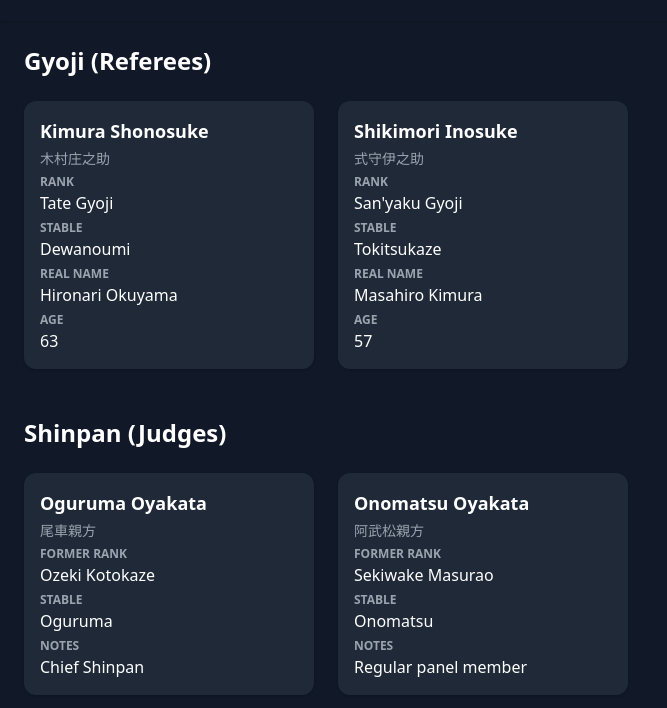
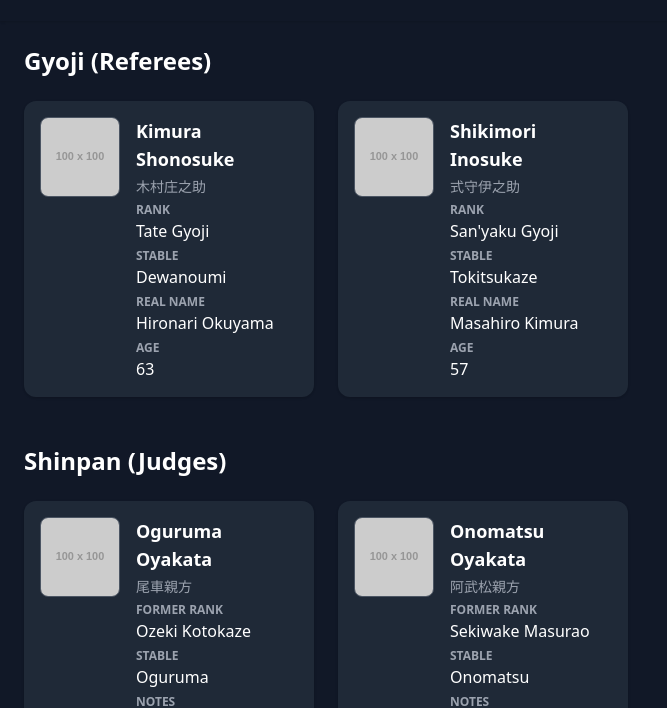
Before and after one commit to Gwazyjustcause/sumo-officials, a plain HTML site: page index.html in a window 1280 px wide. Shown: the part 91-799 px from the top of the page, without its empty margins (0-667 px from the left). Drawn offline with nearby package versions, Linux system fonts and the light colour scheme; placeholder pictures from the web are drawn by us.

Commit message:
Update index.html

```diff
--- a/index.html
+++ b/index.html
@@ -52,24 +52,11 @@
   </footer>
 
   <script>
-   async function loadData() {
-  const [gyoji, shinpan] = await Promise.all([
-    fetch("gyoji.json").then(res => res.json()),
-    fetch("shinpan.json").then(res => res.json())
-  ]);
-
-  const gyojiGrid = document.querySelectorAll("main section")[0].querySelector(".grid");
-  const shinpanGrid = document.querySelectorAll("main section")[1].querySelector(".grid");
-
-  gyojiGrid.innerHTML = gyoji.map(d => createCard(d, true)).join("");
-  shinpanGrid.innerHTML = shinpan.map(d => createCard(d, false)).join("");
-}
-
-loadData();
-
     function createCard(data, isGyoji) {
       return `
-        <div class="card rounded-xl p-4 shadow text-white">
+        <div class="card flex items-start space-x-4 p-4 rounded-xl shadow text-white">
+          <img src="${data.img || 'https://via.placeholder.com/100x100?text=No+Photo'}" alt="${data.name}" class="w-20 h-20 object-cover rounded-lg border border-gray-600" />
+          <div>
             <div class="font-bold text-lg mb-1">${data.name}</div>
             <div class="text-sm text-gray-400 mb-1">${data.kanji}</div>
             <div class="label">${isGyoji ? 'Rank' : 'Former Rank'}</div>
@@ -86,13 +73,24 @@ loadData();
               <div>${data.notes}</div>
             `}
           </div>
+        </div>
       `;
     }
 
-    document.querySelectorAll("main section")[0].querySelector(".grid").innerHTML = gyojiData.map(d => createCard(d, true)).join("");
-    document.querySelectorAll("main section")[1].querySelector(".grid").innerHTML = shinpanData.map(d => createCard(d, false)).join("");
+    async function loadData() {
+      const [gyoji, shinpan] = await Promise.all([
+        fetch("gyoji.json").then(res => res.json()),
+        fetch("shinpan.json").then(res => res.json())
+      ]);
+
+      const gyojiGrid = document.querySelectorAll("main section")[0].querySelector(".grid");
+      const shinpanGrid = document.querySelectorAll("main section")[1].querySelector(".grid");
+
+      gyojiGrid.innerHTML = gyoji.map(d => createCard(d, true)).join("");
+      shinpanGrid.innerHTML = shinpan.map(d => createCard(d, false)).join("");
+    }
+
+    loadData();
   </script>
 </body>
 </html>
-
-</html>
```
Lines whose indentation alone changed are shown as unchanged.
